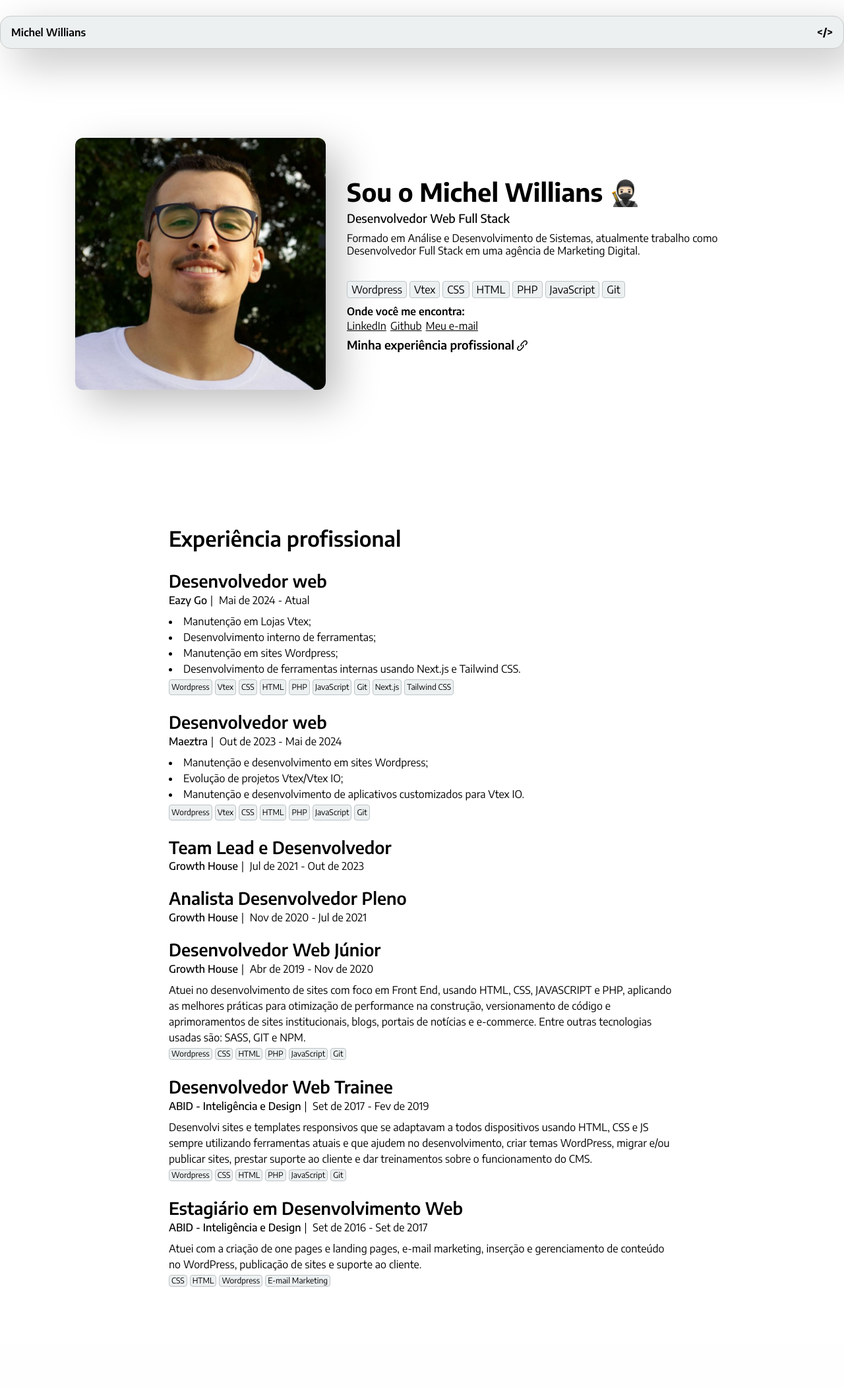
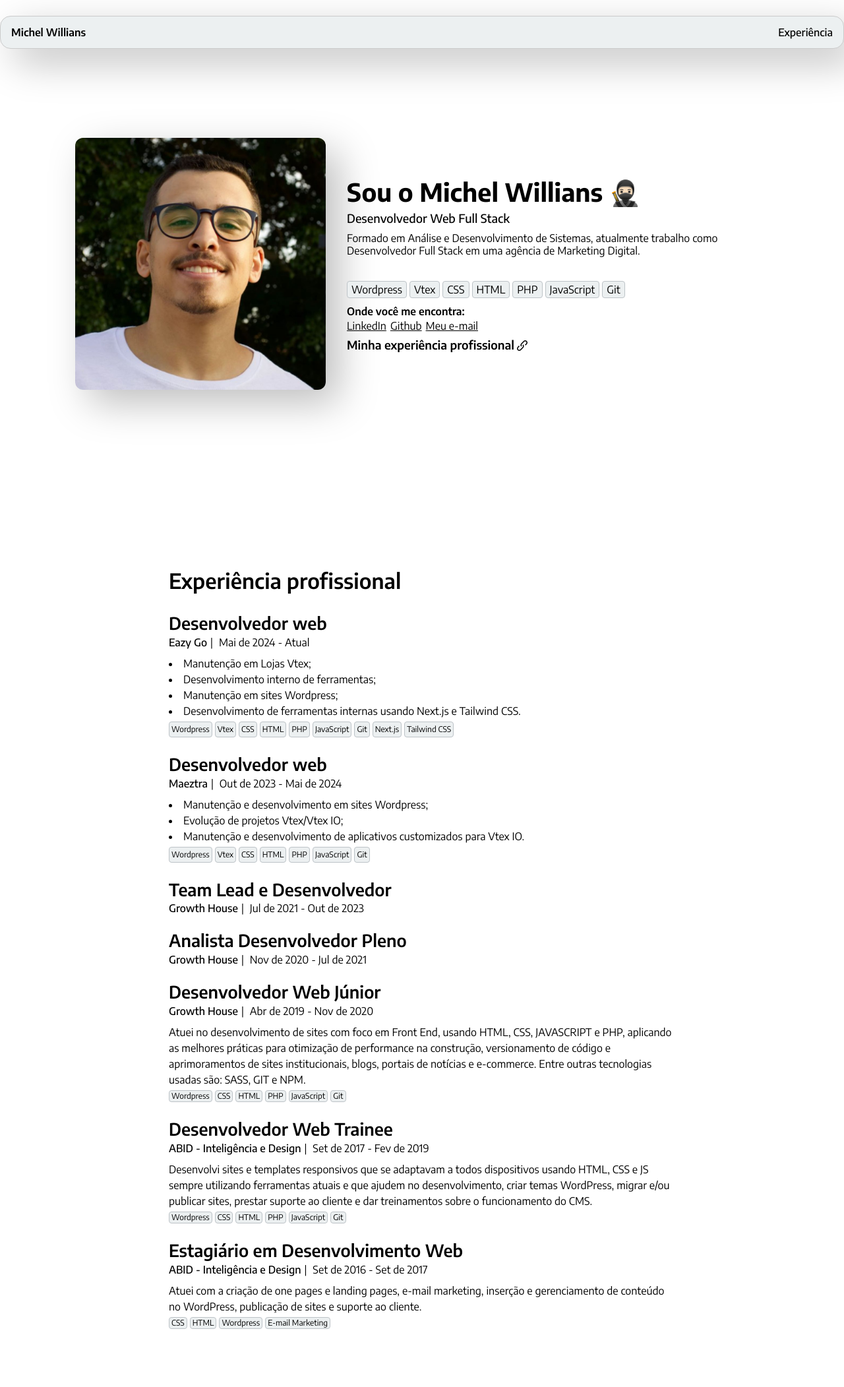
Before and after one commit to chelwillians/chelwillians.github.io, a PHP site: page / in a window 1280 px wide. Shown: the whole page at 66% size. Before the commit the page ends 1951 px from the top, so only its background shows below. Run offline with PHP 8.4, Linux system fonts and the light colour scheme.

Commit message:
feat: adicionar menu no header e ajustar estilos

```diff
--- a/experiencia.html
+++ b/experiencia.html
@@ -64,7 +64,9 @@
                     <span class="main-header__hamburguer--item"></span>
                     <span class="main-header__hamburguer--item"></span>
                 </div> -->
-                <strong class="main-header__dev">&lt;/&gt;</strong>
+                <ul class="main-header__menu">
+                    <li class="main-header__menu--item"><a href="#xp">Experiência</a></li>
+                </ul>
             </div>
         </div>
     </header>
--- a/index.html
+++ b/index.html
@@ -64,7 +64,9 @@
                     <span class="main-header__hamburguer--item"></span>
                     <span class="main-header__hamburguer--item"></span>
                 </div> -->
-                <strong class="main-header__dev">&lt;/&gt;</strong>
+                <ul class="main-header__menu">
+                    <li class="main-header__menu--item"><a href="#xp">Experiência</a></li>
+                </ul>
             </div>
         </div>
     </header>
--- a/src/sass/sections/_main-header.scss
+++ b/src/sass/sections/_main-header.scss
@@ -35,6 +35,14 @@
 
     &__dev{
         font-weight: 700;
+    }
+
+    &__menu{
+        a{
+            color: #000;
+            text-decoration: none;
+            font-weight: 500;
+        }
     }
 
     &__hamburguer {
--- a/src/sass/sections/_xp.scss
+++ b/src/sass/sections/_xp.scss
@@ -1,5 +1,5 @@
 .xp {
-    padding-bottom: 64px;
+    padding: 64px 0;
 
     &--single {
         padding: 128px 0;
```
Also changed, not shown: dist/css/style.min.css, 1 other file.
